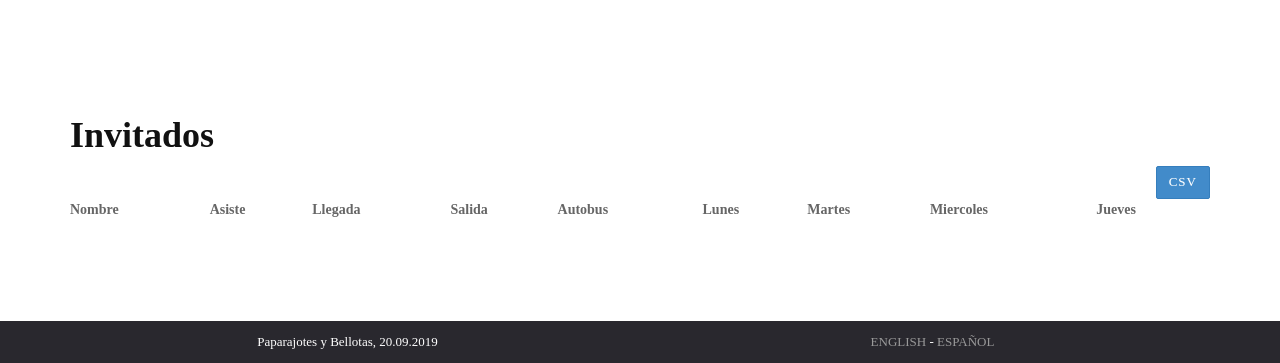
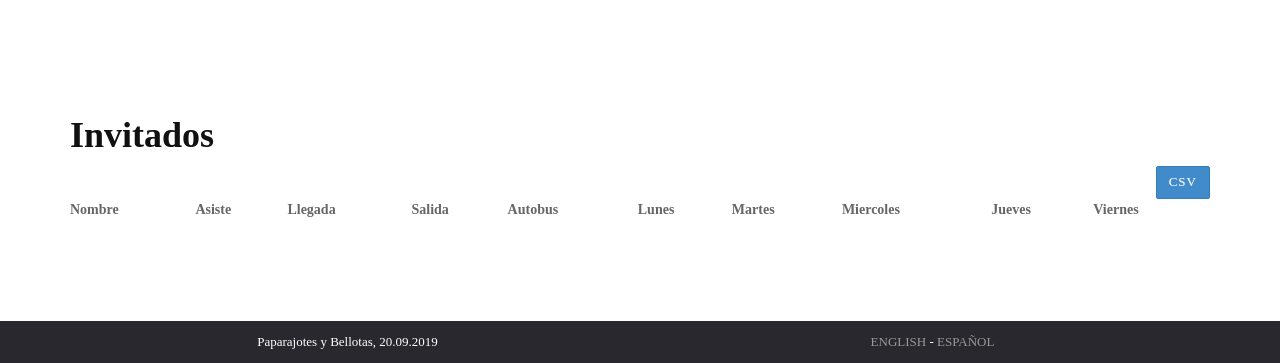
Before and after one commit to palvarez89/paparajotesybellotas, a Django app: page /es/users/list/ in a window 1280 px wide. Shown: the part 449-812 px from the top of the page. Run offline with Django 3.2, Linux system fonts and the light colour scheme; the visitor is signed in with stand-in values (Sample User, id 1); data comes from the database, SQL or seed files in the repository; lists and menus that the app fills with data are empty; parts of the project's set-up code (start-up, migrations or seed data) failed here and were passed over; some libraries are stand-ins or nearby versions.

Commit message:
Add new bool to user lists

```diff
--- a/paparajotes_y_bellotas/templates/users/user_list.html
+++ b/paparajotes_y_bellotas/templates/users/user_list.html
@@ -19,6 +19,7 @@
         <th>Martes</th>
         <th>Miercoles</th>
         <th>Jueves</th>
+        <th>Viernes</th>
       </tr>
         {% for user in user_list %}
           {% for invitado in user.invitado_set.all %}
@@ -32,6 +33,7 @@
               <td>{{ invitado.martes17playa }}</td>
               <td>{{ invitado.miercoles18comida }}</td>
               <td>{{ invitado.jueves19playa }}</td>
+              <td>{{ invitado.viernes20preboda }}</td>
             </tr>
           {% endfor %}
         {% endfor %}
--- a/paparajotes_y_bellotas/users/views.py
+++ b/paparajotes_y_bellotas/users/views.py
@@ -51,7 +51,7 @@ def user_list_view_csv(request):
     query_results = models.Invitado.objects.all()
 
     writer = csv.writer(response)
-    writer.writerow(['Nombre', 'Asiste', 'Llegada', 'Salida', 'Autobus', 'Lunes', 'Martes', 'Miercoles', 'Jueves'])
+    writer.writerow(['Nombre', 'Asiste', 'Llegada', 'Salida', 'Autobus', 'Lunes', 'Martes', 'Miercoles', 'Jueves', 'Viernes'])
     for i in query_results:
         details = []
         details.append(i.nombre)
@@ -63,6 +63,7 @@ def user_list_view_csv(request):
         details.append(i.martes17playa)
         details.append(i.miercoles18comida)
         details.append(i.jueves19playa)
+        details.append(i.viernes20preboda)
         writer.writerow(details)
 
     return response
```
